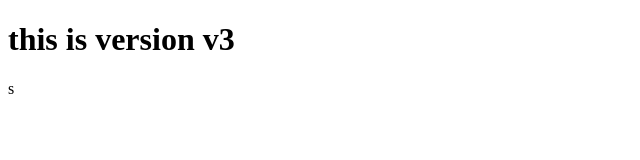
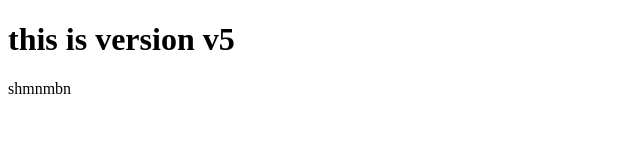
Before and after one commit to ANUJKUMARSINGH67/New-repo, a plain HTML site: page index.html in a window 1280 px wide. Shown: the full height of the page, 0-640 px from the left. Drawn offline with Linux system fonts and the light colour scheme.

Commit message:
version 5

```diff
--- a/index.html
+++ b/index.html
@@ -6,6 +6,6 @@
     <title>Document</title>
 </head>
 <body>
-     <H1>  this is version v3</H1>
-</body>s
+     <H1>  this is version v5</H1>
+</body>shmnmbn
 </html>
```
